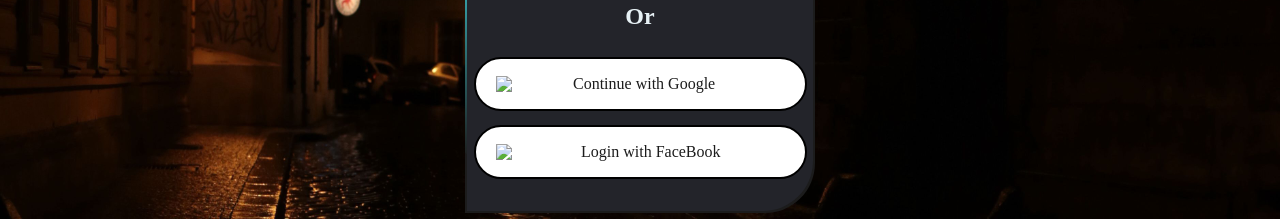
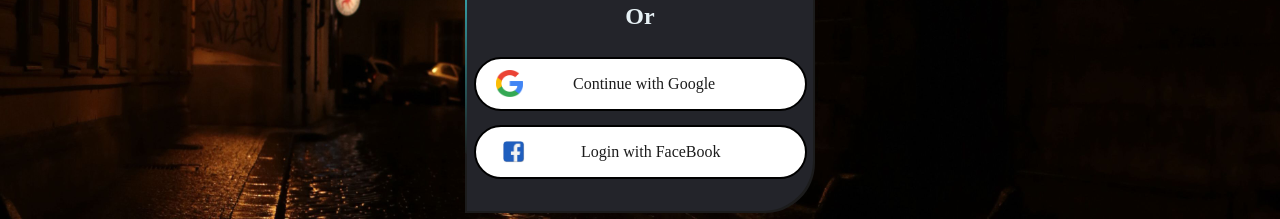
Before and after one commit to fredrickomondiodongo/Login-Page, a plain HTML site: page index.html in a window 1280 px wide. Shown: the part 430-649 px from the top of the page. Drawn offline with Linux system fonts and the light colour scheme; files whose address does not match are found by name.

Commit message:
Update index.html

```diff
--- a/index.html
+++ b/index.html
@@ -43,13 +43,13 @@
             <h2> Or </h2>
 
             <div class="google">
-                <img src="logo/5847f9cbcef1014c0b5e48c8.png" >
+                <img src="5847f9cbcef1014c0b5e48c8.png" >
                 <a href="#"><p>Continue with Google</p></a>
             </div>
 
 
             <div class="fb">
-                <img src="logo/facebook.jpg"  >
+                <img src="facebook.jpg"  >
                 <a href="#"><p>Login with FaceBook</p></a>
             </div>
 
```
